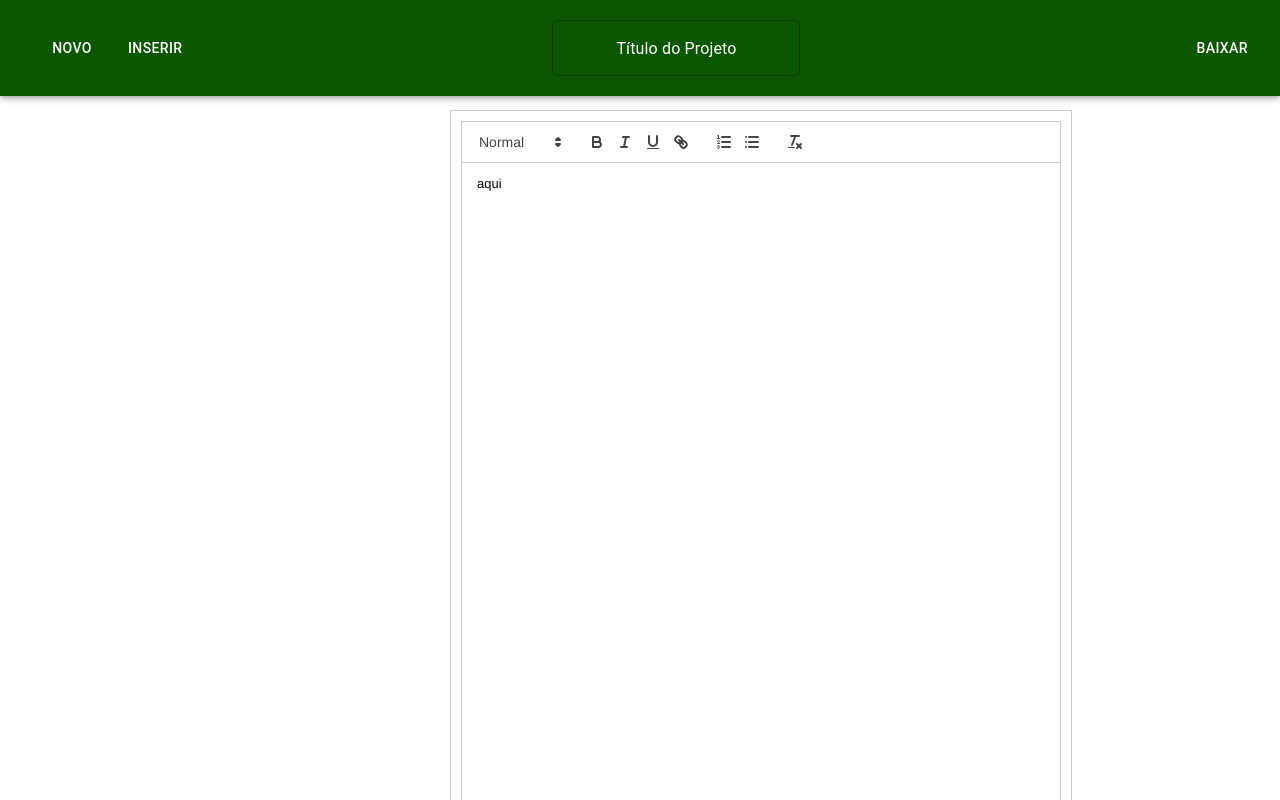
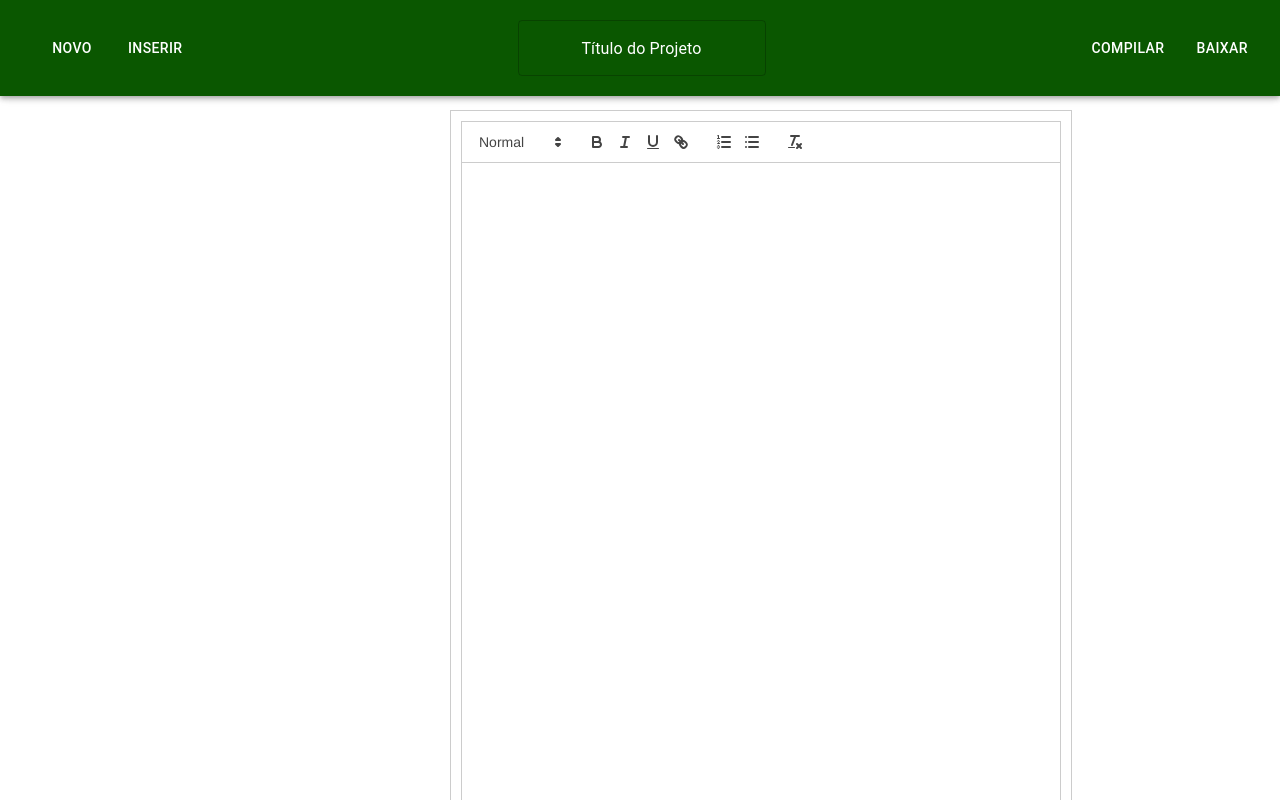
Before and after one commit to andretokumoto/TCC-FE, a React (Create React App) app in the folder my-app/: page / in a window 1280 px wide. Shown: the top 800 px of the page. Built offline with nearby package versions, Linux system fonts and the light colour scheme.

Commit message:
pequenas alterações

```diff
--- a/my-app/src/components/NavHeader/navheader.css
+++ b/my-app/src/components/NavHeader/navheader.css
@@ -50,5 +50,5 @@
   margin-right: 2rem;
   margin-left: auto;
   display: flex;
-
+  gap: 1rem;
 }
--- a/my-app/src/components/NavHeader/navheader.jsx
+++ b/my-app/src/components/NavHeader/navheader.jsx
@@ -52,6 +52,7 @@ const NavHeader = () => {
                     />
                 </div>
                 <div className='button_right'>
+                     <SimpleButton nameButton='Compilar'/>
                      <DropdownButton options={ItensBaixar} nameButton='Baixar' />
                 </div>
 
--- a/my-app/src/components/editor/editor.jsx
+++ b/my-app/src/components/editor/editor.jsx
@@ -1,10 +1,10 @@
 import React, { useState } from 'react';
 import ReactQuill from 'react-quill';
-import 'react-quill/dist/quill.snow.css'; // Importando os estilos do Quill
+import 'react-quill/dist/quill.snow.css';
 import './editor.css';
 
 function Editor() {
-    const [conteudo, setConteudo] = useState('aqui');
+    const [conteudo, setConteudo] = useState('');
 
     const handleChange = (value) => {
         setConteudo(value);
```
